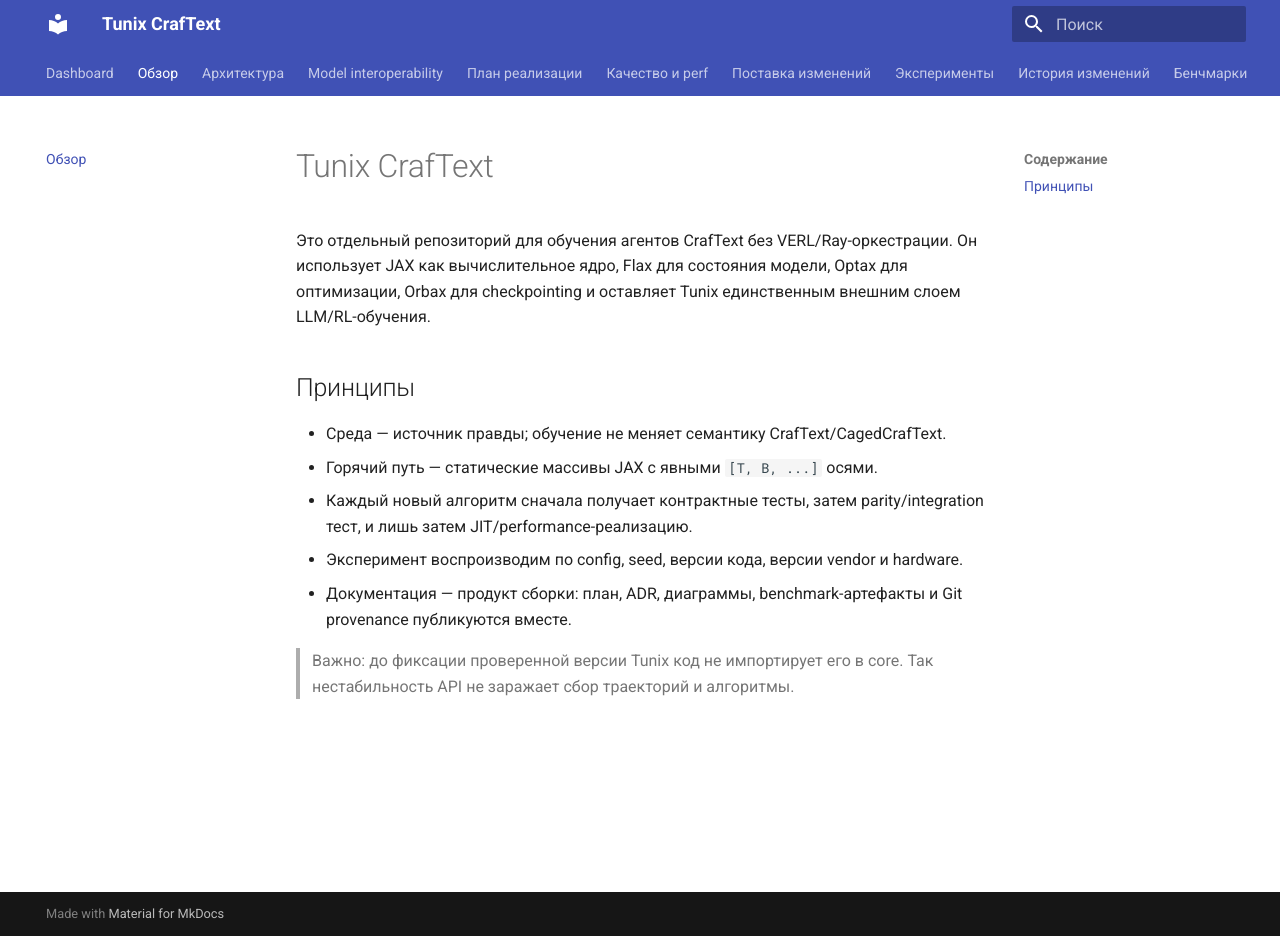
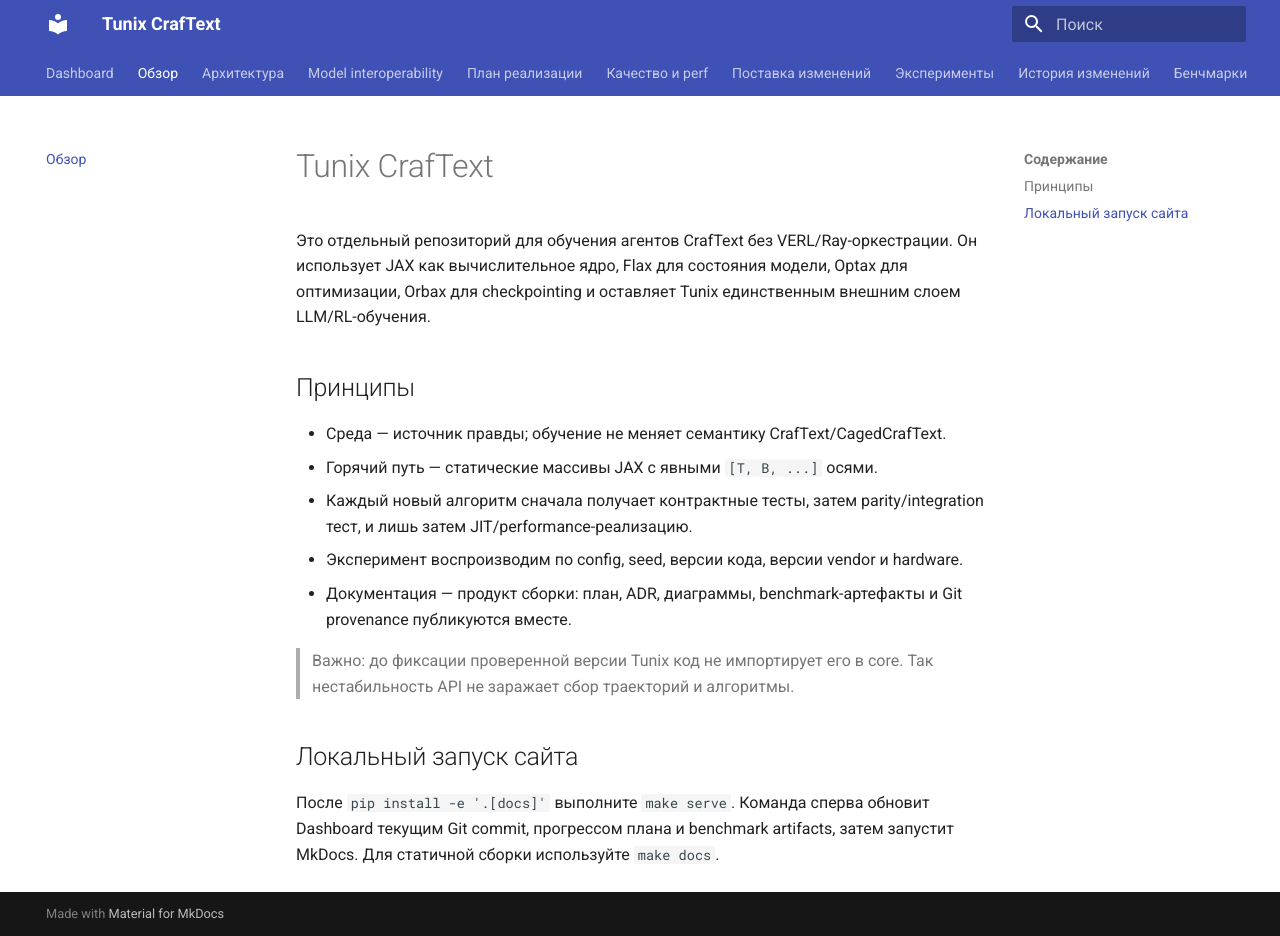
Before and after one commit to Lukashevskiy/tunix-agents, an MkDocs documentation site: the page built from docs/index.md, in a window 1280 px wide and 936 px high. Built offline with MkDocs 1.6.1 and Material for MkDocs 9.7.7, drawn with Linux system fonts in a browser that asks for light colours.

```diff
--- a/docs/index.md
+++ b/docs/index.md
@@ -17,3 +17,9 @@ LLM/RL-обучения.
 
 > Важно: до фиксации проверенной версии Tunix код не импортирует его в core. Так
 > нестабильность API не заражает сбор траекторий и алгоритмы.
+
+## Локальный запуск сайта
+
+После `pip install -e '.[docs]'` выполните `make serve`. Команда сперва обновит Dashboard
+текущим Git commit, прогрессом плана и benchmark artifacts, затем запустит MkDocs. Для статичной
+сборки используйте `make docs`.
```
Also changed, not shown: README.md (+17 -5 lines).
